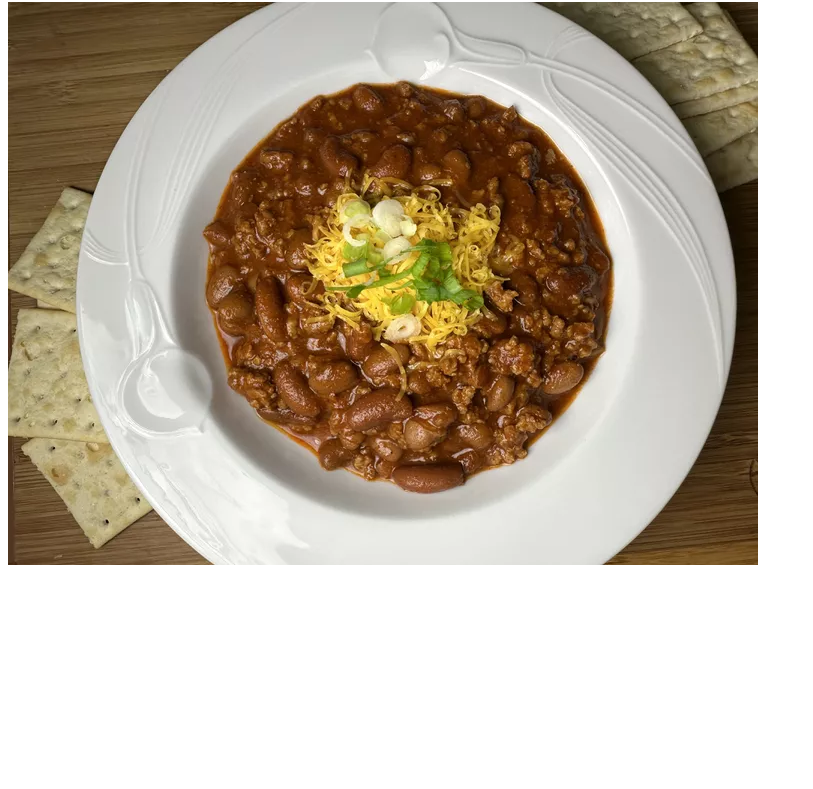
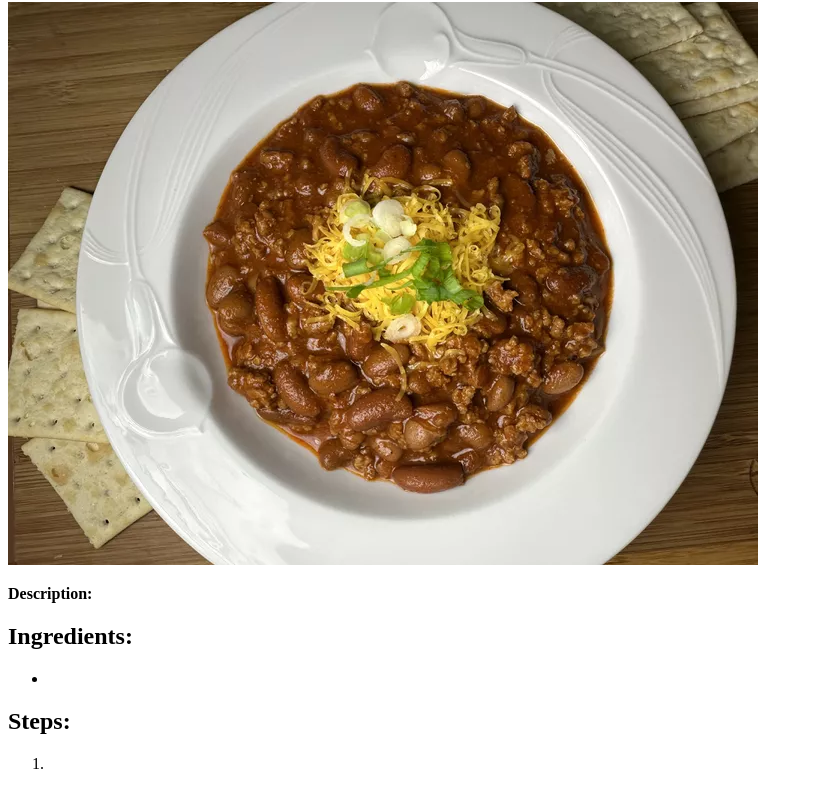
Before and after one commit to sethchun/odin-recipes, a plain HTML site: page recipes/chili.html in a window 1280 px wide. Shown: the part 218-1007 px from the top of the page, without its empty margins (0-813 px from the left). Before the commit the page ends 800 px from the top, so only its background shows below. Drawn offline with Linux system fonts and the light colour scheme.

Commit message:
added content structure to recipe pages

```diff
--- a/recipes/chili.html
+++ b/recipes/chili.html
@@ -19,5 +19,17 @@
         <h1>Easy 5-Ingredient Chili</h1>
 
         <img src="/images/chili.webp" alt="delicious chili">
+
+        <p><strong>Description:</strong> </p>
+
+        <h2>Ingredients:</h2>
+        <ul>
+            <li></li>
+        </ul>
+
+        <h2>Steps:</h2>
+        <ol>
+            <li></li>
+        </ol>
     </body>
 </html>
```
Also changed, not shown: recipes/crockpot-italian-chicken.html (+12 -0 lines), recipes/fancy-pork.html (+12 -0 lines), recipes/hamburger-rice-casserole.html (+12 -0 lines).
